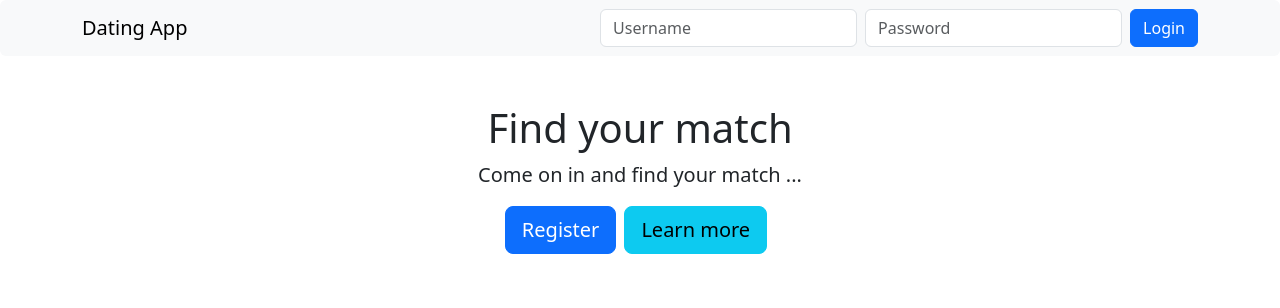
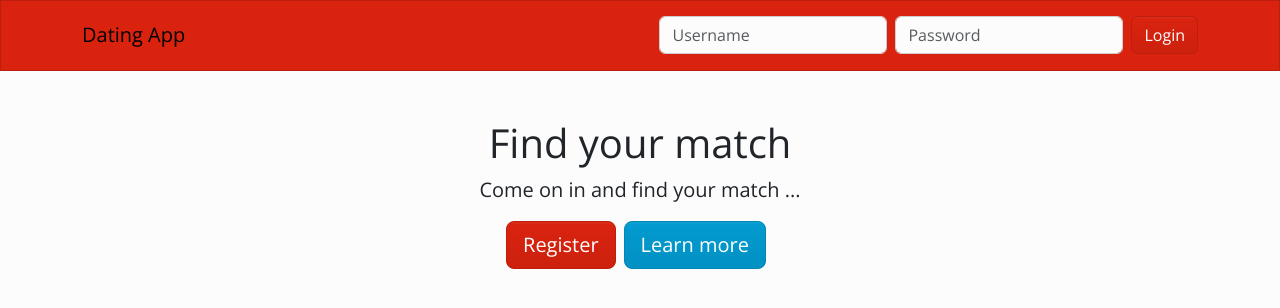
Before and after one commit to Pinak123/FirstDotnet, an Angular app in the folder client/: page / in a window 1280 px wide. Shown: the top 308 px of the page. Built offline with nearby package versions, Linux system fonts and the light colour scheme; no server answers.

Commit message:
added new theme

```diff
--- a/client/angular.json
+++ b/client/angular.json
@@ -26,7 +26,8 @@
             ],
             "styles": [
               "src/styles.css",
-              "node_modules/ngx-toastr/toastr.css"
+              "node_modules/ngx-toastr/toastr.css",
+              "node_modules/bootswatch/dist/simplex/bootstrap.min.css"
             ],
             "scripts": ["./node_modules/bootstrap/dist/js/bootstrap.min.js"
 ],
--- a/client/package.json
+++ b/client/package.json
@@ -22,6 +22,7 @@
     "@angular/router": "^17.3.0",
     "@angular/ssr": "^17.3.7",
     "bootstrap": "^5.3.3",
+    "bootswatch": "^5.3.3",
     "express": "^4.18.2",
     "ngx-bootstrap": "^12.0.0",
     "ngx-toastr": "^19.0.0",
--- a/client/src/app/navbar/navbar.component.css
+++ b/client/src/app/navbar/navbar.component.css
@@ -1,3 +1,6 @@
 .dropdown-toggle , .dropdown-item ,.nav-link {
         cursor: pointer;
 }
+.plogin:hover{
+        opacity: 0.65;
+}
--- a/client/src/app/navbar/navbar.component.html
+++ b/client/src/app/navbar/navbar.component.html
@@ -1,4 +1,4 @@
-<nav class="navbar navbar-expand-lg bg-body-tertiary rounded" aria-label="Eleventh navbar example">
+<nav class="navbar navbar-expand-lg bg-primary  " aria-label="Eleventh navbar example">
       <div class="container">
         <a class="navbar-brand" routerLink="/">Dating App</a>
         <button class="navbar-toggler" type="button" data-bs-toggle="collapse" data-bs-target="#navbarsExample09" aria-controls="navbarsExample09" aria-expanded="false" aria-label="Toggle navigation">
@@ -26,7 +26,7 @@
           <div class="dropdown" dropdown *ngIf="accountService.currentUser()">
             <button class="btn btn-secondary dropdown-toggle text-decoration-none" type="button" id="dropdownMenuButton" data-toggle="dropdown"
               aria-haspopup="true" aria-expanded="false" dropdownToggle>
-              Welcome User
+              Welcome {{this.model.username | titlecase}}
             </button>
 
             <div class="dropdown-menu" *dropdownMenu aria-labelledby="dropdownMenuButton">
@@ -39,7 +39,7 @@
           <form #loginForm="ngForm" *ngIf="!accountService.currentUser()" class="d-flex" (ngSubmit)="login()" autocomplete="off">
             <input name="username" [(ngModel)]="model.username" class="form-control me-2" type="text" placeholder="Username" >
             <input name="password" [(ngModel)]="model.password" class="form-control me-2" type="password" placeholder="Password">
-            <button type="submit" class="btn btn-primary">Login</button>
+            <button type="submit" class="btn btn-primary plogin">Login</button>
           </form>
 
       </div>
--- a/client/src/app/navbar/navbar.component.ts
+++ b/client/src/app/navbar/navbar.component.ts
@@ -1,7 +1,7 @@
 import { Component } from '@angular/core';
 import { FormsModule } from '@angular/forms';
 import { AccountService } from '../_services/account.service';
-import { CommonModule } from '@angular/common';
+import { CommonModule, TitleCasePipe } from '@angular/common';
 import { BsDropdownModule } from 'ngx-bootstrap/dropdown';
 import { Router, RouterLink, RouterLinkActive } from '@angular/router';
 import { ToastrService } from 'ngx-toastr';
@@ -9,15 +9,16 @@ import { ToastrService } from 'ngx-toastr';
 @Component({
   selector: 'app-navbar',
   standalone: true,
-  imports: [FormsModule , CommonModule , BsDropdownModule , RouterLink , RouterLinkActive],
+  imports: [FormsModule , CommonModule , BsDropdownModule , RouterLink , RouterLinkActive , TitleCasePipe],
   templateUrl: './navbar.component.html',
   styleUrl: './navbar.component.css'
 })
 export class NavbarComponent {
   model:any ={};
+  user:any = {};
   constructor( public accountService:AccountService , public router:Router , private toastr:ToastrService)
   {
-
+    this.user = accountService.currentUser();
   }
   ngOnInit():any{
 
@@ -26,7 +27,8 @@ export class NavbarComponent {
   login():any{
     this.accountService.login(this.model).subscribe({
       next: _ => {
-        this.router.navigateByUrl('/members')
+        this.router.navigateByUrl('/members');
+
       },
       error: err=> this.toastr.error("invalid password")
     })
```
Also changed, not shown: 1 other file (tests, documents, lock files or other folders).
